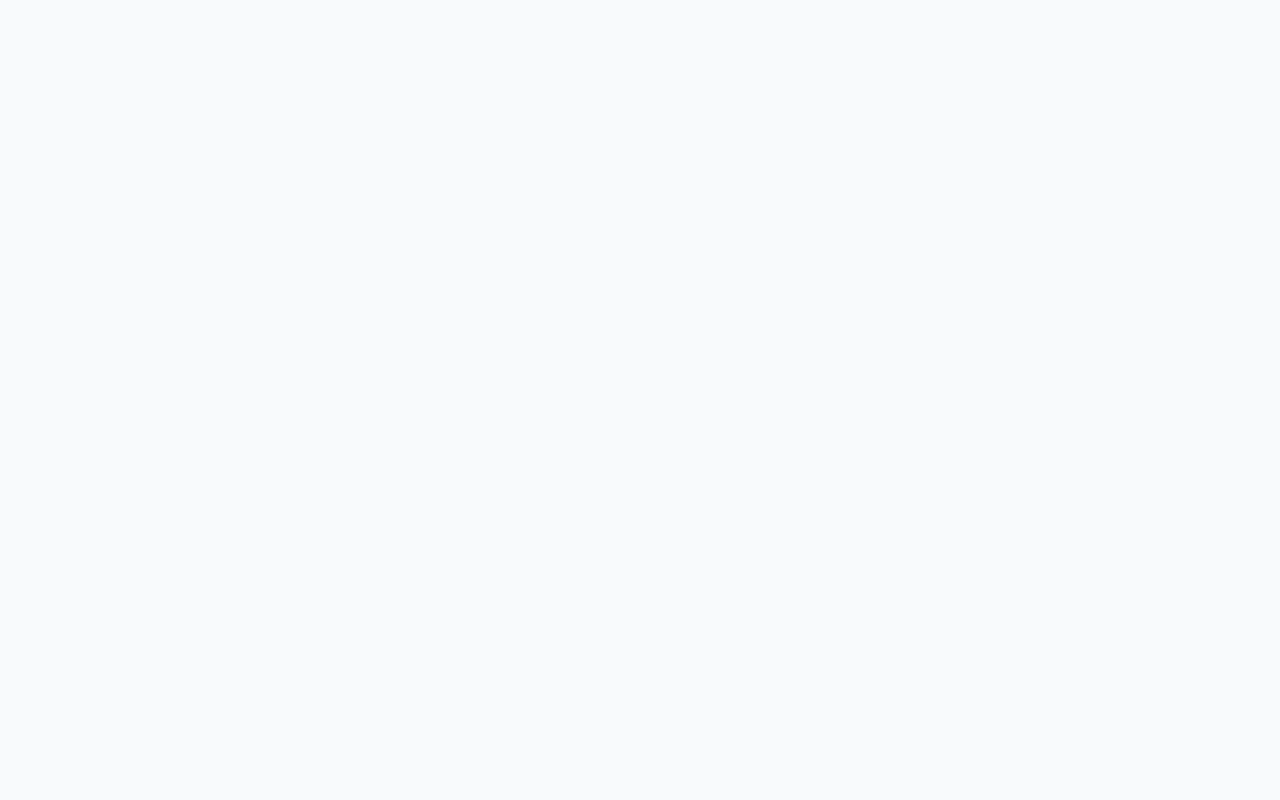
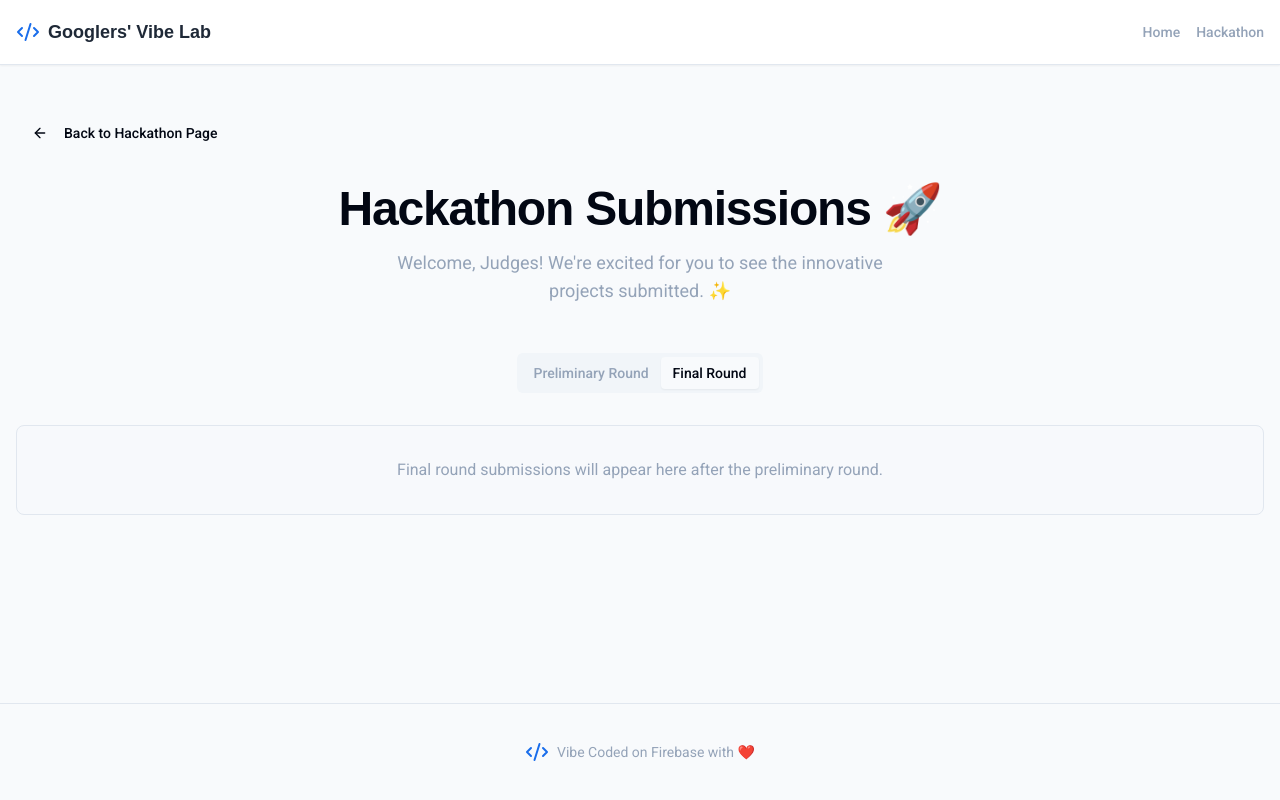
Before and after one commit to abiya-ai/GVL2025, a Next.js app: page /hackathon/submissions/final in a window 1280 px wide. Before the commit this address had no page. Built offline with nearby package versions, Linux system fonts and the light colour scheme; a web font is replaced by a local one.

Commit message:
there should be 2 tabs, Preliminary round and Final Round. each tab shou

```diff
--- /dev/null
+++ b/src/app/hackathon/submissions/final/page.tsx
@@ -0,0 +1,9 @@
+export default function FinalSubmissionsPage() {
+  return (
+    <div className="w-full text-center p-8 border rounded-lg bg-muted/20">
+      <p className="text-muted-foreground">
+        Final round submissions will appear here after the preliminary round.
+      </p>
+    </div>
+  );
+}
--- /dev/null
+++ b/src/app/hackathon/submissions/layout.tsx
@@ -0,0 +1,38 @@
+import { SubmissionsTabs } from '@/components/layout/submissions-tabs';
+import { Button } from '@/components/ui/button';
+import { ArrowLeft } from 'lucide-react';
+import Link from 'next/link';
+
+export default function SubmissionsLayout({
+  children,
+}: {
+  children: React.ReactNode;
+}) {
+  return (
+    <div className="container mx-auto max-w-7xl px-4 py-8 md:py-12 bg-background">
+      <Button asChild variant="ghost" className="mb-8">
+        <Link href="/hackathon">
+          <ArrowLeft className="mr-2 h-4 w-4" />
+          Back to Hackathon Page
+        </Link>
+      </Button>
+      <div className="flex flex-col items-center text-center">
+        <h1 className="text-4xl font-bold tracking-tight font-headline md:text-5xl mb-4">
+          Hackathon Submissions 🚀
+        </h1>
+        <p className="mb-12 text-lg text-muted-foreground">
+          Welcome, Judges! We're excited for you to see the innovative
+          <br />
+          projects submitted. ✨
+        </p>
+      </div>
+      <SubmissionsTabs />
+      <div className="mt-8">{children}</div>
+    </div>
+  );
+}
+
+export const metadata = {
+  title: "Hackathon Submissions | Googlers' Vibe Lab",
+  description: 'View all hackathon project submissions.',
+};
--- a/src/app/hackathon/submissions/page.tsx
+++ b/src/app/hackathon/submissions/page.tsx
@@ -1,99 +1,11 @@
+'use client';
+import { redirect } from 'next/navigation';
+import { useEffect } from 'react';
 
-import { Button } from '@/components/ui/button';
-import { ArrowLeft, Inbox } from 'lucide-react';
-import Link from 'next/link';
-import { submissions } from '@/lib/submissions';
-import {
-  Card,
-  CardContent,
-  CardDescription,
-  CardHeader,
-  CardTitle,
-} from '@/components/ui/card';
-import { Badge } from '@/components/ui/badge';
-import { PlaceHolderImages } from '@/lib/placeholder-images';
-import Image from 'next/image';
-import { Users } from 'lucide-react';
+export default function SubmissionsRedirectPage() {
+  useEffect(() => {
+    redirect('/hackathon/submissions/preliminary');
+  }, []);
 
-export default function SubmissionsPage() {
-  const imageMap = new Map(PlaceHolderImages.map((img) => [img.id, img]));
-
-  return (
-    <div className="container mx-auto max-w-7xl px-4 py-8 md:py-12 bg-background">
-      <Button asChild variant="ghost" className="mb-8">
-        <Link href="/hackathon">
-          <ArrowLeft className="mr-2 h-4 w-4" />
-          Back to Hackathon Page
-        </Link>
-      </Button>
-      <div className="flex flex-col items-center text-center">
-        <h1 className="text-4xl font-bold tracking-tight font-headline md:text-5xl mb-4">
-          Hackathon Submissions 🚀
-        </h1>
-        <p className="mb-12 text-lg text-muted-foreground">
-          Welcome, Judges! We're excited for you to see the innovative
-          <br />
-          projects submitted. ✨
-        </p>
-        {submissions.length > 0 ? (
-          <div className="w-full grid grid-cols-1 md:grid-cols-2 lg:grid-cols-3 gap-8">
-            {submissions.map((submission, index) => {
-              const image = imageMap.get(submission.imageId);
-              const submissionId = `Proj-${String(index + 1).padStart(2, '0')}`;
-              return (
-                <Link
-                  href={`/hackathon/submissions/${submission.id}`}
-                  key={submission.id}
-                  className="group block text-left"
-                >
-                  <Card className="h-full overflow-hidden transition-all duration-300 ease-in-out group-hover:shadow-2xl group-hover:-translate-y-2 rounded-xl">
-                    <CardHeader className="p-0">
-                      {image && (
-                        <div className="relative w-full h-48">
-                          <Image
-                            src={image.imageUrl}
-                            alt={image.description}
-                            fill
-                            style={{ objectFit: 'cover' }}
-                            className="rounded-t-xl"
-                            data-ai-hint={image.imageHint}
-                          />
-                        </div>
-                      )}
-                    </CardHeader>
-                    <CardContent className="p-6 flex flex-col h-full">
-                      <div className="flex-grow">
-                        <div className="flex justify-between items-start mb-2">
-                          <CardTitle className="font-headline text-xl mb-1">
-                            {submission.title}
-                          </CardTitle>
-                          <Badge variant="outline">{submissionId}</Badge>
-                        </div>
-                        <div className="flex items-center text-sm text-muted-foreground mb-4">
-                          <Users className="mr-2 h-4 w-4" />
-                          <span>{submission.participants}</span>
-                        </div>
-                        <CardDescription className="text-foreground/80">{submission.summary}</CardDescription>
-                      </div>
-                    </CardContent>
-                  </Card>
-                </Link>
-              );
-            })}
-          </div>
-        ) : (
-          <div className="w-full text-center p-8 border rounded-lg bg-muted/20">
-            <p className="text-muted-foreground">
-              Project submissions will appear here.
-            </p>
-          </div>
-        )}
-      </div>
-    </div>
-  );
+  return null;
 }
-
-export const metadata = {
-  title: 'Hackathon Submissions | Googlers\' Vibe Lab',
-  description: 'View all hackathon project submissions.',
-};
--- /dev/null
+++ b/src/app/hackathon/submissions/preliminary/page.tsx
@@ -0,0 +1,81 @@
+
+import { submissions } from '@/lib/submissions';
+import {
+  Card,
+  CardContent,
+  CardDescription,
+  CardHeader,
+  CardTitle,
+} from '@/components/ui/card';
+import { Badge } from '@/components/ui/badge';
+import { PlaceHolderImages } from '@/lib/placeholder-images';
+import Image from 'next/image';
+import { Users } from 'lucide-react';
+import Link from 'next/link';
+
+export default function PreliminarySubmissionsPage() {
+  const imageMap = new Map(PlaceHolderImages.map((img) => [img.id, img]));
+  const preliminarySubmissions = submissions.filter(
+    (s) => s.round === 'preliminary'
+  );
+
+  return (
+    <>
+      {preliminarySubmissions.length > 0 ? (
+        <div className="w-full grid grid-cols-1 md:grid-cols-2 lg:grid-cols-3 gap-8">
+          {preliminarySubmissions.map((submission, index) => {
+            const image = imageMap.get(submission.imageId);
+            const submissionId = `Proj-${String(index + 1).padStart(2, '0')}`;
+            return (
+              <Link
+                href={`/hackathon/submissions/${submission.id}`}
+                key={submission.id}
+                className="group block text-left"
+              >
+                <Card className="h-full overflow-hidden transition-all duration-300 ease-in-out group-hover:shadow-2xl group-hover:-translate-y-2 rounded-xl">
+                  <CardHeader className="p-0">
+                    {image && (
+                      <div className="relative w-full h-48">
+                        <Image
+                          src={image.imageUrl}
+                          alt={image.description}
+                          fill
+                          style={{ objectFit: 'cover' }}
+                          className="rounded-t-xl"
+                          data-ai-hint={image.imageHint}
+                        />
+                      </div>
+                    )}
+                  </CardHeader>
+                  <CardContent className="p-6 flex flex-col h-full">
+                    <div className="flex-grow">
+                      <div className="flex justify-between items-start mb-2">
+                        <CardTitle className="font-headline text-xl mb-1">
+                          {submission.title}
+                        </CardTitle>
+                        <Badge variant="outline">{submissionId}</Badge>
+                      </div>
+                      <div className="flex items-center text-sm text-muted-foreground mb-4">
+                        <Users className="mr-2 h-4 w-4" />
+                        <span>{submission.participants}</span>
+                      </div>
+                      <CardDescription className="text-foreground/80">
+                        {submission.summary}
+                      </CardDescription>
+                    </div>
+                  </CardContent>
+                </Card>
+              </Link>
+            );
+          })}
+        </div>
+      ) : (
+        <div className="w-full text-center p-8 border rounded-lg bg-muted/20">
+          <p className="text-muted-foreground">
+            Project submissions for the preliminary round will appear here.
+          </p>
+        </div>
+      )}
+    </>
+  );
+}
--- /dev/null
+++ b/src/components/layout/submissions-tabs.tsx
@@ -0,0 +1,45 @@
+'use client';
+
+import Link from 'next/link';
+import { usePathname } from 'next/navigation';
+import { cn } from '@/lib/utils';
+import {
+  Tabs,
+  TabsList,
+  TabsTrigger as RadixTabsTrigger,
+} from '@/components/ui/tabs';
+
+export function SubmissionsTabs() {
+  const pathname = usePathname();
+
+  const tabs = [
+    { name: 'Preliminary Round', href: '/hackathon/submissions/preliminary' },
+    { name: 'Final Round', href: '/hackathon/submissions/final' },
+  ];
+
+  // Find the current active tab to set the default value for the Tabs component
+  const activeTab =
+    tabs.find((tab) => pathname.startsWith(tab.href))?.href || tabs[0].href;
+
+  return (
+    <Tabs defaultValue={activeTab} className="w-full flex justify-center">
+      <TabsList>
+        {tabs.map((tab) => (
+          <RadixTabsTrigger value={tab.href} key={tab.href} asChild>
+            <Link
+              href={tab.href}
+              className={cn(
+                'data-[state=active]:shadow-sm',
+                pathname.startsWith(tab.href)
+                  ? 'bg-background text-foreground'
+                  : 'text-muted-foreground'
+              )}
+            >
+              {tab.name}
+            </Link>
+          </RadixTabsTrigger>
+        ))}
+      </TabsList>
+    </Tabs>
+  );
+}
--- a/src/lib/submissions.ts
+++ b/src/lib/submissions.ts
@@ -7,6 +7,7 @@ export type Submission = {
   imageId: string;
   appUrl: string;
   videoUrl: string;
+  round: 'preliminary' | 'final';
 };
 
 export const submissions: Submission[] = [
@@ -21,6 +22,7 @@ export const submissions: Submission[] = [
     imageId: 'submission-project',
     appUrl: '#',
     videoUrl: 'https://www.youtube.com/embed/dQw4w9WgXcQ',
+    round: 'preliminary',
   },
   {
     id: '2',
@@ -33,6 +35,7 @@ export const submissions: Submission[] = [
     imageId: 'submission-project',
     appUrl: '#',
     videoUrl: 'https://www.youtube.com/embed/dQw4w9WgXcQ',
+    round: 'preliminary',
   },
   {
     id: '3',
@@ -45,5 +48,6 @@ export const submissions: Submission[] = [
     imageId: 'submission-project',
     appUrl: '#',
     videoUrl: 'https://www.youtube.com/embed/dQw4w9WgXcQ',
+    round: 'preliminary',
   },
 ];
```
